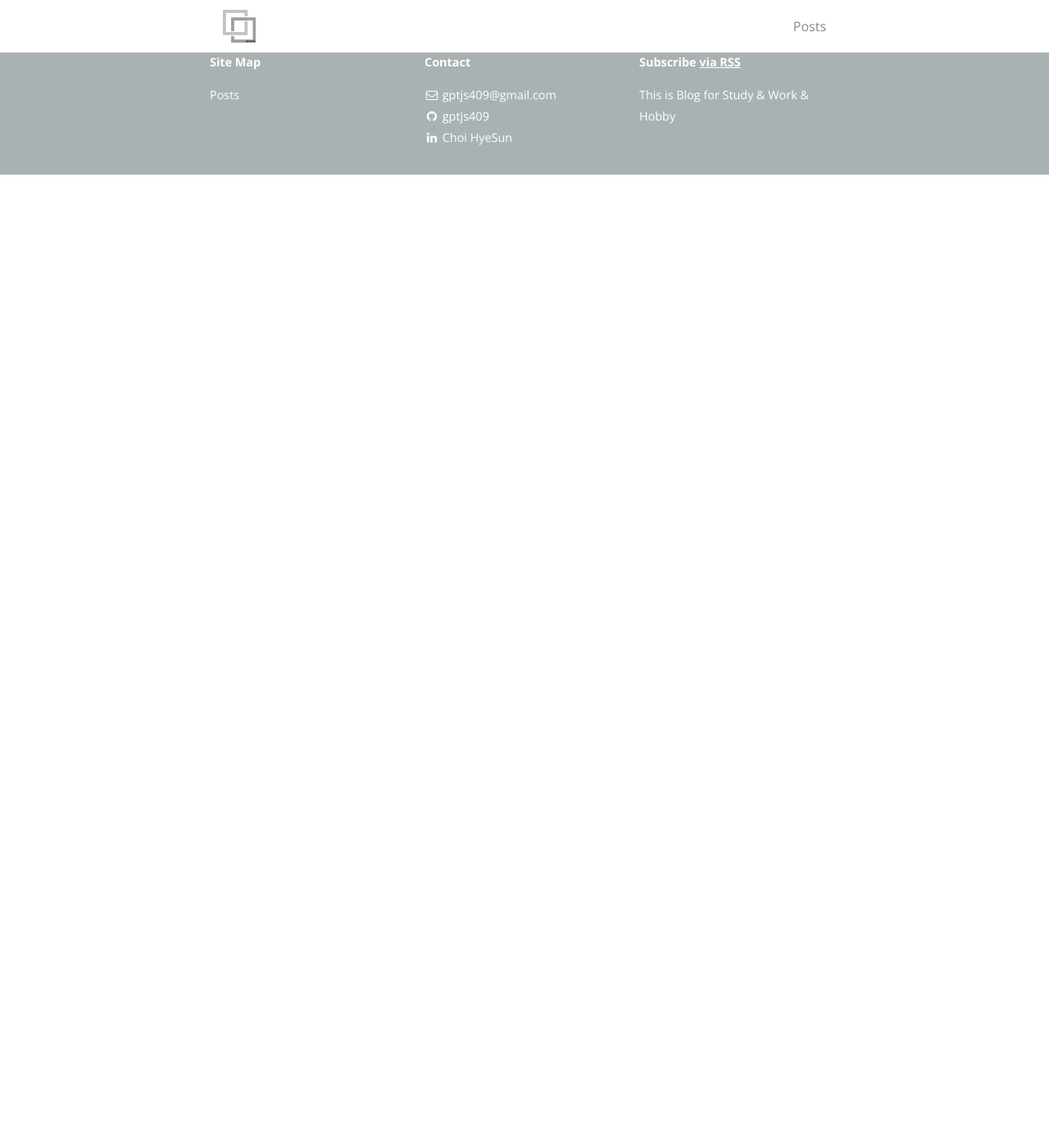
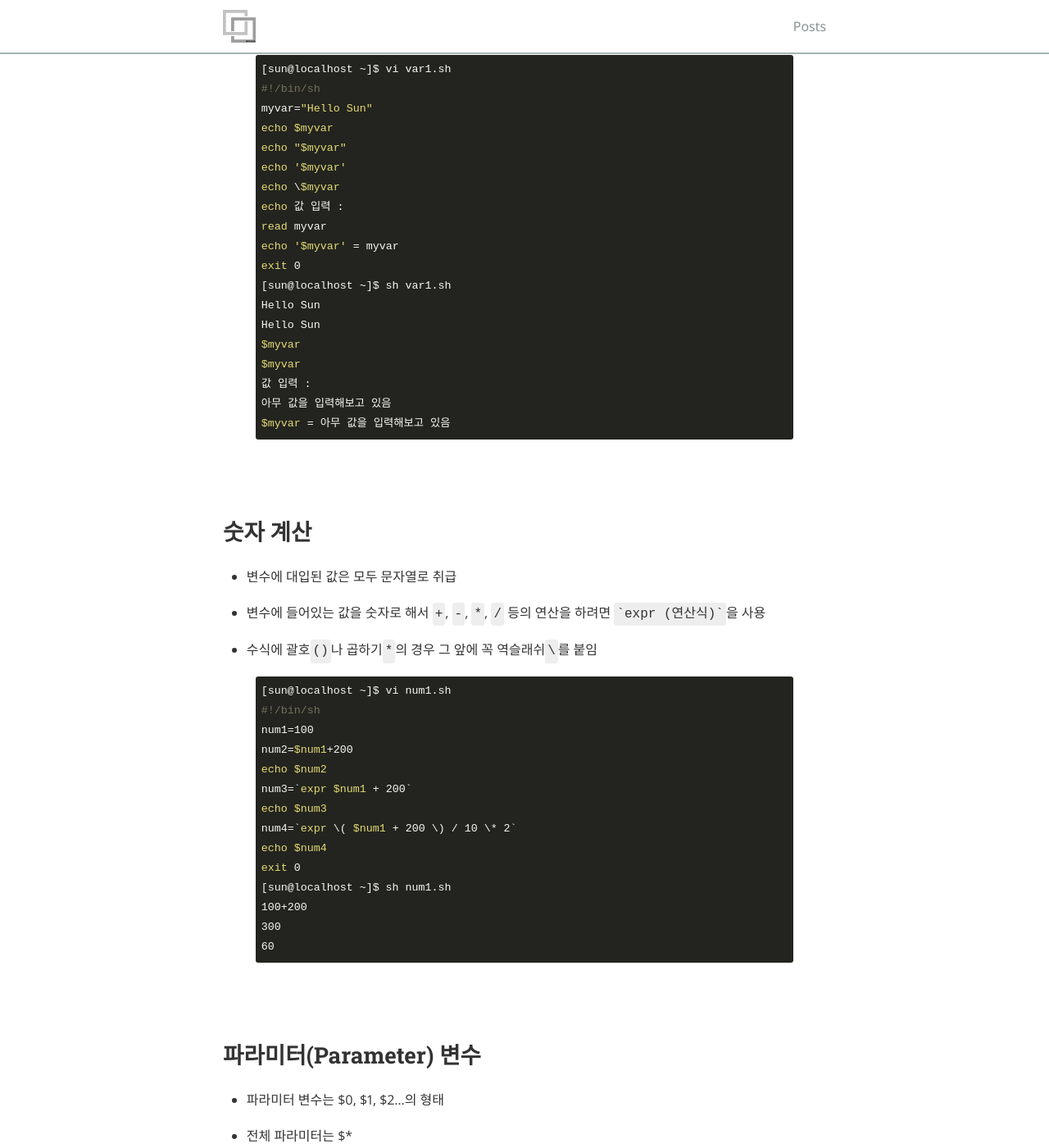
Before and after one commit to gptjs409/gptjs409.github.io, a Jekyll site: the page built from _posts/infra/2019-10-15-Shell-Script.md, in a window 1280 px wide and 1400 px high, scrolled down 4710 px. Shown: the whole window at 82% size. Built offline with Jekyll 4.4.1, drawn with Linux system fonts in a browser that asks for light colours; nearby versions of some CDN libraries; before the commit the page ends 4923 px from its top, so only the background shows below that; some of the changed text lies outside the part shown.

Commit message:
Update 2019-10-15-Shell-Script.md

```diff
--- a/_posts/infra/2019-10-15-Shell-Script.md
+++ b/_posts/infra/2019-10-15-Shell-Script.md
@@ -80,8 +80,7 @@ Shell의 명령문 처리 방법
 |HOSTNAME|호스트의 이름|`localhost.localdomain`|
 |LOGNAME|로그인 이름|`sun`|
 |MAIL|메일 보관 경로|`/var/spool/mail/sun`|
-|PATH|실행 파일을 찾는 디렉터리 경로|`/usr/local/bin:/bin:/usr/bin:/usr/local/sbin:/usr/sbin:/home/sun/.local/bin:/home/sun/bin
-`|
+|PATH|실행 파일을 찾는 디렉터리 경로|`/usr/local/bin:/bin:/usr/bin:/usr/local/sbin:/usr/sbin:/home/sun/.local/bin:/home/sun/bin`|
 |PWD|사용자의 현재 작업 디렉터리|`/home/sun`|
 |SHELL|로그인해서 사용중인 쉘|`/bin/bash`|
 |LINES|현재 터미널 라인 수|`24`|
@@ -166,3 +165,220 @@ exit 0
 <br>
 
 ## 변수의 기본
+
+- 사용 전 미리 선언하지 않음. 처음 값이 할당되면서 자동으로 변수가 생성
+
+- 모든 변수는 문자열(String)로 취급
+
+- 대소문자를 구분
+
+- 변수 대입시 `=` 좌우에 공백이 없어야 함
+
+- 값에 ` `(띄어쓰기)가 있다면, `"` / `'` 등으로 묶어줘야 함
+
+- `$` 문자가 들어간 글자를 사용하려면 `' '`로 묶어주거나 앞에 `\`를 붙이면 됨
+
+{% highlight bash %}
+[sun@localhost ~]$ vi var1.sh
+#!/bin/sh
+myvar="Hello Sun"
+echo $myvar
+echo "$myvar"
+echo '$myvar'
+echo \$myvar
+echo 값 입력 :
+read myvar
+echo '$myvar' = myvar
+exit 0
+[sun@localhost ~]$ sh var1.sh
+Hello Sun
+Hello Sun
+$myvar
+$myvar
+값 입력 :
+아무 값을 입력해보고 있음
+$myvar = 아무 값을 입력해보고 있음
+{% endhighlight %}
+
+<br>
+<br>
+
+## 숫자 계산
+
+- 변수에 대입된 값은 모두 문자열로 취급
+
+- 변수에 들어있는 값을 숫자로 해서 `+`, `-`, `*`, `/` 등의 연산을 하려면 `` `expr (연산식)` ``을 사용
+
+- 수식에 괄호`()`나 곱하기`*`의 경우 그 앞에 꼭 역슬래쉬`\`를 붙임
+
+{% highlight bash %}
+[sun@localhost ~]$ vi num1.sh
+#!/bin/sh
+num1=100
+num2=$num1+200
+echo $num2
+num3=`expr $num1 + 200`
+echo $num3
+num4=`expr \( $num1 + 200 \) / 10 \* 2`
+echo $num4
+exit 0
+[sun@localhost ~]$ sh num1.sh
+100+200
+300
+60
+{% endhighlight %}
+
+<br>
+<br>
+
+## 파라미터(Parameter) 변수
+
+- 파라미터 변수는 $0, $1, $2...의 형태
+
+- 전체 파라미터는 $*
+
+{% highlight bash %}
+[sun@localhost ~]$ vi para1.sh
+#!/bin/sh
+echo "실행파일 이름은 <$0>"
+echo "첫 번째 파라미터 <$1>"
+echo "두 번째 파라미터 <$2>"
+echo "세 번째 파라미터 <$3>"
+echo "전체 파라미터 <$*>"
+exit 0
+[sun@localhost ~]$ sh para1.sh 값1 값2 값3
+실행파일 이름은 <para1.sh>
+첫 번째 파라미터 <값1>
+두 번째 파라미터 <값2>
+세 번째 파라미터 <값3>
+전체 파라미터 <값1 값2 값3>
+{% endhighlight %}
+
+<br>
+
+예
+
+|파라미터변수|$0|$1|$2|$3|
+|---|---|---|---|---|
+|명령어1|yum|-y|install|gftp|
+|명령어2|para1.sh|값1|값2|값3|
+
+<br>
+<br>
+
+## 조건문 - 기본 if문
+
+<br>
+<br>
+
+## 조건문 - if~else문
+
+<br>
+<br>
+
+## 조건문 - if~elif문
+
+<br>
+<br>
+
+## 조건문에 들어가는 비교 연산자
+
+<br>
+<br>
+
+## 파일과 관련된 조건
+
+<br>
+<br>
+
+## 조건문 - case~esac문(1)
+
+<br>
+<br>
+
+## 조건문 - case~esac문(2)
+
+<br>
+<br>
+
+## AND / OR 관계 연산자
+
+<br>
+<br>
+
+## 반복문 - for문(1)
+
+<br>
+<br>
+
+## 반복문 - for문(2)
+
+<br>
+<br>
+
+## 반복문 - while문(1)
+
+<br>
+<br>
+
+## 반복문 - while문(2)
+
+<br>
+<br>
+
+## 반복문 - while문(3)
+
+<br>
+<br>
+
+## 반복문 - until문
+
+<br>
+<br>
+
+## break, continue, exit, return 문
+
+<br>
+<br>
+
+## 사용자 정의 함수
+
+<br>
+<br>
+
+## 함수의 파라미터 사용
+
+<br>
+<br>
+
+## eval
+
+<br>
+<br>
+
+## export
+
+<br>
+<br>
+
+## printf
+
+<br>
+<br>
+
+## set과 $(명령어)
+
+<br>
+<br>
+
+## shift(1)
+
+<br>
+<br>
+
+## shift(2)
+
+<br>
+<br>
+
+## 끝
```
